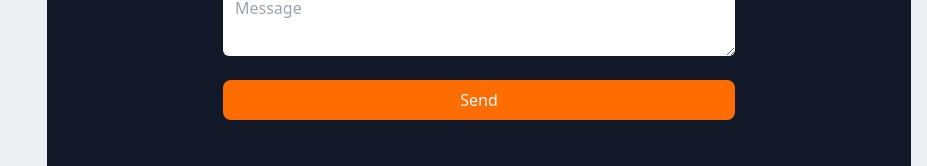
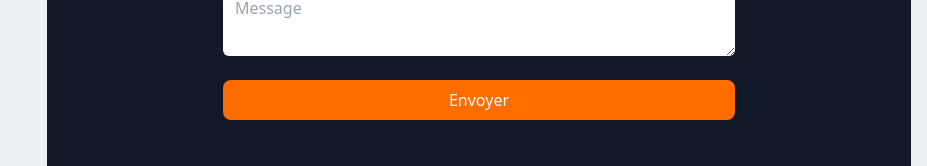
Before and after one commit to jealife/portfolio-react, a React (Create React App) app: page / in a window 1280 px wide. Shown: the part 3041-3207 px from the top of the page, without its empty margins (353-1280 px from the left). Built offline with nearby package versions, Linux system fonts and the light colour scheme; some icons are missing.

Commit message:
Changes to be committed: 	modified:   src/components/contact/Contact.jsx

```diff
--- a/src/components/contact/Contact.jsx
+++ b/src/components/contact/Contact.jsx
@@ -43,7 +43,12 @@ export default function Contact() {
           required
           className="w-full p-3 rounded-md text-[#171f2f] "
         ></textarea>
-        <button type="submit" className="mt-4 bg-[#ff6d00] rounded-lg text-slate-50 py-2 px-4   ">Send</button>
+        <button
+          type="submit"
+          className="mt-4 bg-[#ff6d00] rounded-lg text-slate-50 py-2 px-4   "
+        >
+          Envoyer
+        </button>
       </form>
     </div>
   );
```
